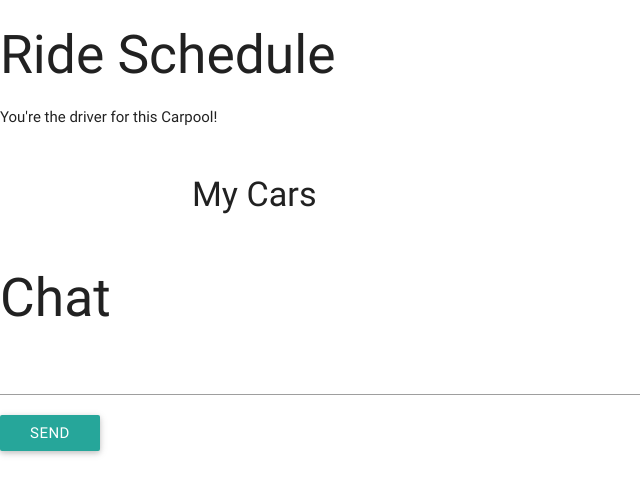
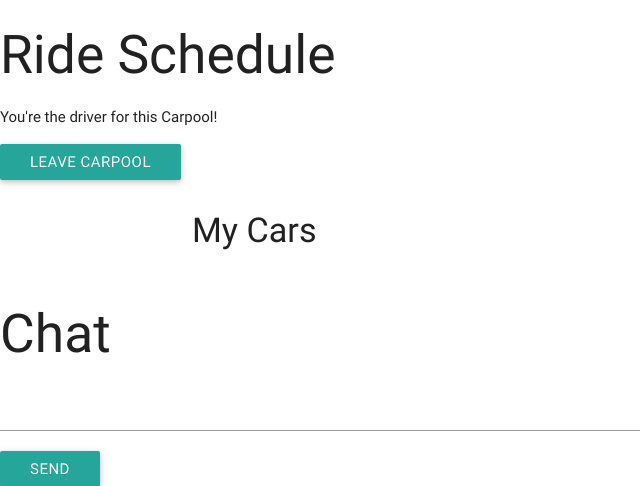
Before and after one commit to christiankwon/ninjapool, a Django app: page /carpool/ in a window 1280 px wide. Shown: the part 53-539 px from the top of the page, without its empty margins (0-640 px from the left). Run offline with Django 3.2, Linux system fonts and the light colour scheme; parts of the project's set-up code (start-up, migrations or seed data) failed here and were passed over.

```diff
--- a/apps/carpool/templates/carpool/dashboard.html
+++ b/apps/carpool/templates/carpool/dashboard.html
@@ -6,6 +6,7 @@
     {% else %}
         <p>Your driver is {{carpool.driver.fname}}.</p>
     {% endif %}
+    <a href="{% url 'carpool:leave' %}" class="btn">Leave Carpool</a>
     <table>
         {% for stop in stops %}
         <tr>
@@ -40,7 +41,6 @@
     </div>
 
 
-
     <h2>Chat</h2>
     <div id="chats">
         {% for message in messages %}
--- a/apps/carpool/urls.py
+++ b/apps/carpool/urls.py
@@ -10,4 +10,5 @@ urlpatterns = [
     url(r'^new_carpool$', views.new_carpool, name='new_carpool'),
     url(r'^new_carpool_create$', views.new_carpool_create, name='new_carpool_create'),
     url(r'^nearby$', views.nearby, name='nearby'),
+    url(r'^leave$', views.leave, name='leave'),
 ]
--- a/apps/carpool/views.py
+++ b/apps/carpool/views.py
@@ -17,8 +17,6 @@ def dashboard(request):
     if 'user_id' not in request.session:
         messages.error(request, "Please log in.")
         return redirect(reverse('account:index'))
-
-
 
     user = User.objects.get(id=request.session['user_id'])
     stops = User.objects.filter(carpool_id=user.carpool_id)
@@ -79,16 +77,11 @@ def add_car(request):
     return render(request, 'carpool/add_car.html')
 
 
-def join(request):
-    return redirect(reverse('carpool:nearby'))
-
-
 def new_carpool(request):
     try:
         user = User.objects.get(id=request.session['user_id'])
         car = Car.objects.get(owner=user)
-        Carpool.objects.new_carpool(user, car)
-        return redirect(reverse('carpool:dashboard'))
+        return render(request,'carpool/new_carpool.html')
     except:
         return redirect(reverse('carpool:add_car'))
 
@@ -100,6 +93,9 @@ def new_carpool_create(request):
     models.Carpool.objects.new_carpool(data)
     return redirect(reverse('carpool:dashboard'))
 
+def leave(request):
+    models.Carpool.objects.leave_carpool(request.session['user_id'])
+    return redirect(reverse('carpool:dashboard'))
 
 def join(request):
-        return redirect(reverse('carpool:nearby'))
+    return redirect(reverse('carpool:nearby'))
```
Also changed, not shown: apps/carpool/models.py (+7 -1 lines).
